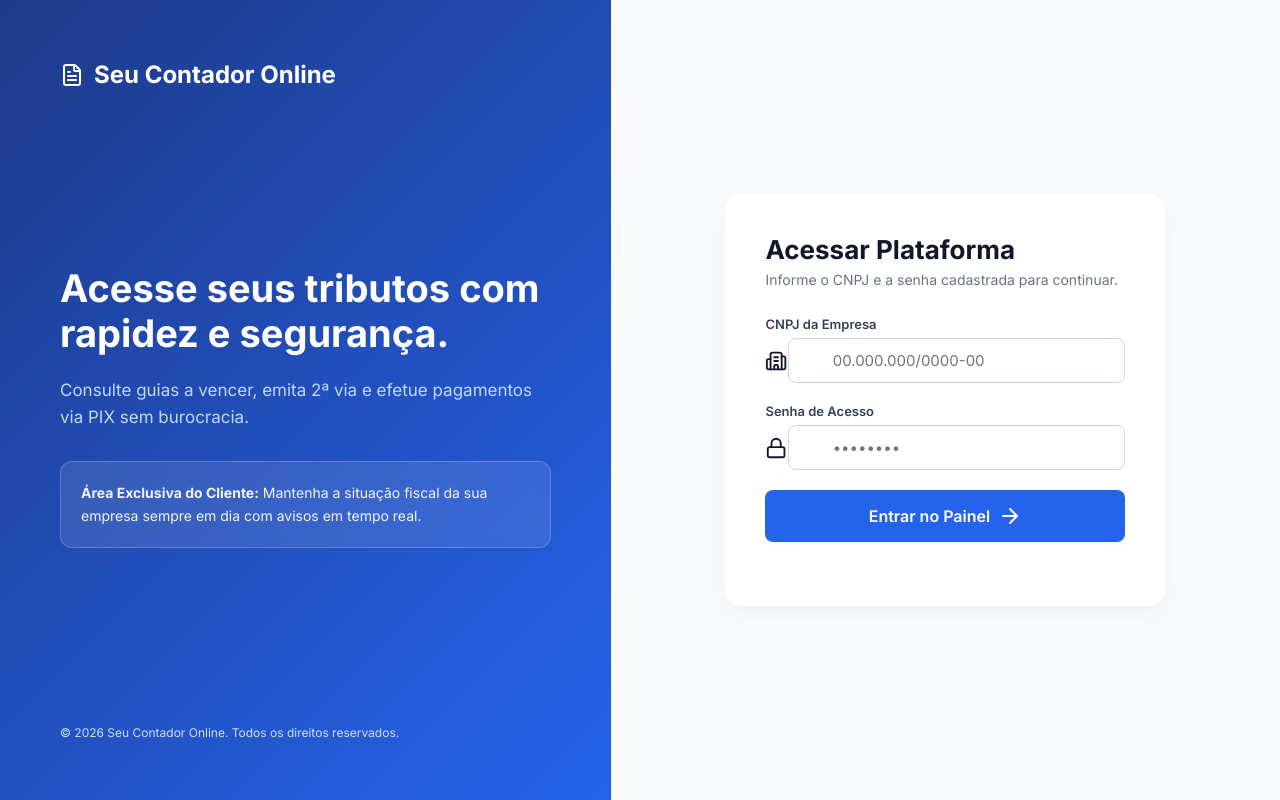
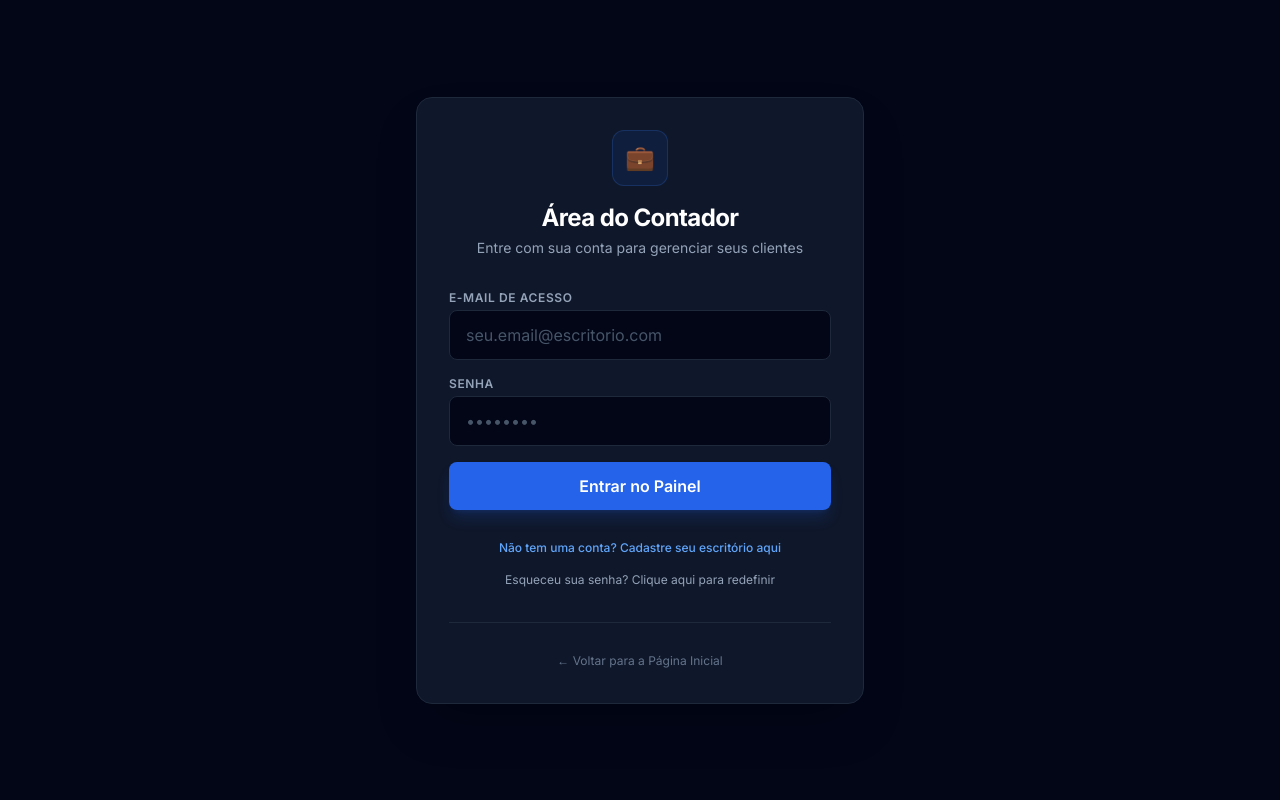
Before and after one commit to luisanardi/contadoronline, a website: page index.html in a window 1280 px wide. Drawn offline with nearby package versions, Linux system fonts and the light colour scheme.

Commit message:
Revamp login page layout and styles
Updated the HTML structure and styling for the login page, including changes to the title, added Tailwind CSS, and modified form elements for better user experience.

```diff
--- a/index.html
+++ b/index.html
@@ -1,226 +1,229 @@
 <!DOCTYPE html>
-<html lang="pt-br">
+<html lang="pt-BR">
 <head>
     <meta charset="UTF-8">
     <meta name="viewport" content="width=device-width, initial-scale=1.0">
-    <title>Login - Seu Contador Online</title>
-    <!-- Fonte Inter & Ícones Lucide -->
-    <link href="https://fonts.googleapis.com/css2?family=Inter:wght@300;400;500;600;700&display=swap" rel="stylesheet">
-    <script src="https://unpkg.com/lucide@latest"></script>
+    <title>Acesso do Contador - Painel Administrativo</title>
+    <script src="https://cdn.tailwindcss.com"></script>
+    <link href="https://fonts.googleapis.com/css2?family=Inter:wght@400;500;600;700&display=swap" rel="stylesheet">
     <style>
-        * { box-sizing: border-box; margin: 0; padding: 0; font-family: 'Inter', sans-serif; }
-        body { display: flex; min-height: 100vh; background-color: #f8fafc; color: #0f172a; }
-
-        /* Layout em Duas Colunas */
-        .container { display: flex; width: 100vw; height: 100vh; }
-
-        /* Banner Lateral (Destaque Visual) */
-        .brand-side {
-            flex: 1;
-            background: linear-gradient(135deg, #1e3a8a 0%, #2563eb 100%);
-            color: #ffffff;
-            display: flex;
-            flex-direction: column;
-            justify-content: space-between;
-            padding: 60px;
-        }
-        .brand-header { font-size: 24px; font-weight: 700; display: flex; align-items: center; gap: 10px; }
-        .brand-hero h1 { font-size: 38px; font-weight: 700; line-height: 1.2; margin-bottom: 20px; }
-        .brand-hero p { font-size: 17px; color: #bfdbfe; line-height: 1.6; }
-
-        .info-card {
-            background: rgba(255, 255, 255, 0.1);
-            backdrop-filter: blur(10px);
-            padding: 20px;
-            border-radius: 12px;
-            margin-top: 30px;
-            border: 1px solid rgba(255, 255, 255, 0.2);
-        }
-        .info-card p { font-size: 14px; color: #f1f5f9; }
-
-        /* Lado do Formulário */
-        .form-side { flex: 1.2; display: flex; align-items: center; justify-content: center; padding: 40px; overflow-y: auto; }
-        .form-card { width: 100%; max-width: 440px; background: #ffffff; padding: 40px; border-radius: 16px; box-shadow: 0 10px 25px -5px rgba(0, 0, 0, 0.05); }
-        .form-header { margin-bottom: 28px; }
-        .form-header h2 { font-size: 26px; font-weight: 700; color: #0f172a; }
-        .form-header p { font-size: 14px; color: #64748b; margin-top: 6px; }
-
-        /* Inputs e Grupos */
-        .input-group { margin-bottom: 20px; }
-        .input-group label { display: block; font-size: 13px; font-weight: 600; color: #334155; margin-bottom: 6px; }
-        .input-wrapper { position: relative; display: flex; align-items: center; }
-        .input-wrapper i { position: absolute; left: 14px; color: #94a3b8; width: 20px; height: 20px; }
-        .input-wrapper input {
-            width: 100%;
-            padding: 12px 14px 12px 44px;
-            border: 1px solid #cbd5e1;
-            border-radius: 8px;
-            font-size: 15px;
-            outline: none;
-            transition: all 0.2s ease;
-        }
-        .input-wrapper input:focus { border-color: #2563eb; box-shadow: 0 0 0 4px rgba(37, 99, 235, 0.1); }
-
-        /* Mensagem de Erro */
-        .error-message {
-            display: none;
-            background-color: #fef2f2;
-            color: #dc2626;
-            padding: 10px 14px;
-            border-radius: 6px;
-            font-size: 13px;
-            margin-bottom: 16px;
-            border: 1px solid #fecaca;
-        }
-
-        /* Botões */
-        .btn-submit {
-            width: 100%;
-            padding: 14px;
-            background-color: #2563eb;
-            color: #ffffff;
-            border: none;
-            border-radius: 8px;
-            font-size: 16px;
-            font-weight: 600;
-            cursor: pointer;
-            transition: background 0.2s ease;
-            display: flex;
-            justify-content: center;
-            align-items: center;
-            gap: 8px;
-        }
-        .btn-submit:hover { background-color: #1d4ed8; }
-
-        .footer-text { text-align: center; font-size: 14px; color: #64748b; margin-top: 24px; }
-        .footer-text a { color: #2563eb; text-decoration: none; font-weight: 600; }
-        .footer-text a:hover { text-decoration: underline; }
-
-        /* Responsividade para Celulares */
-        @media (max-width: 900px) {
-            .brand-side { display: none; }
-            .form-side { padding: 20px; }
-        }
+        body { font-family: 'Inter', sans-serif; }
     </style>
 </head>
-<body>
+<body class="bg-slate-950 text-slate-100 min-h-screen flex items-center justify-center p-4">
 
-<div class="container">
-    <!-- Lado Esquerdo - Visual -->
-    <div class="brand-side">
-        <div class="brand-header">
-            <i data-lucide="file-text"></i> Seu Contador Online
+    <div class="w-full max-w-md bg-slate-900 border border-slate-800 rounded-2xl shadow-2xl p-8">
+
+        <!-- Cabeçalho -->
+        <div class="text-center mb-8">
+            <div class="inline-flex items-center justify-center w-14 h-14 rounded-xl bg-blue-600/10 border border-blue-500/20 text-blue-400 mb-4 text-2xl font-bold">
+                💼
             </div>
-        <div class="brand-hero">
-            <h1>Acesse seus tributos com rapidez e segurança.</h1>
-            <p>Consulte guias a vencer, emita 2ª via e efetue pagamentos via PIX sem burocracia.</p>
-
-            <div class="info-card">
-                <p><strong>Área Exclusiva do Cliente:</strong> Mantenha a situação fiscal da sua empresa sempre em dia com avisos em tempo real.</p>
-            </div>
-        </div>
-        <div style="font-size: 12px; opacity: 0.8;">© 2026 Seu Contador Online. Todos os direitos reservados.</div>
+            <h1 id="titulo-pagina" class="text-2xl font-bold tracking-tight text-white">Área do Contador</h1>
+            <p id="subtitulo-pagina" class="text-sm text-slate-400 mt-1">Entre com sua conta para gerenciar seus clientes</p>
         </div>
 
-    <!-- Lado Direito - Formulário de Login -->
-    <div class="form-side">
-        <div class="form-card">
-            <div class="form-header">
-                <h2>Acessar Plataforma</h2>
-                <p>Informe o CNPJ e a senha cadastrada para continuar.</p>
+        <!-- Alerta de Erro / Sucesso -->
+        <div id="mensagem-alerta" class="hidden mb-6 p-3 rounded-lg text-sm font-medium"></div>
+
+        <!-- Formulário de Login -->
+        <form id="form-login" class="space-y-4">
+            <div>
+                <label class="block text-xs font-semibold uppercase tracking-wider text-slate-400 mb-1">E-mail de Acesso</label>
+                <input type="email" id="login-email" required class="w-full bg-slate-950 border border-slate-800 rounded-lg px-4 py-3 text-white placeholder-slate-600 focus:outline-none focus:border-blue-500 transition-colors" placeholder="seu.email@escritorio.com">
             </div>
 
-            <!-- Caixa de Alerta de Erro -->
-            <div class="error-message" id="errorMessage">CNPJ ou senha inválidos.</div>
+            <div>
+                <label class="block text-xs font-semibold uppercase tracking-wider text-slate-400 mb-1">Senha</label>
+                <input type="password" id="login-senha" required class="w-full bg-slate-950 border border-slate-800 rounded-lg px-4 py-3 text-white placeholder-slate-600 focus:outline-none focus:border-blue-500 transition-colors" placeholder="••••••••">
+            </div>
 
-            <form id="formLogin" onsubmit="fazerLogin(event)">
-                <!-- CNPJ -->
-                <div class="input-group">
-                    <label for="cnpj">CNPJ da Empresa</label>
-                    <div class="input-wrapper">
-                        <i data-lucide="building-2"></i>
-                        <input type="text" id="cnpj" name="cnpj" placeholder="00.000.000/0000-00" maxlength="18" required onkeyup="mascaraCNPJ(this)">
+            <button type="submit" class="w-full bg-blue-600 hover:bg-blue-500 text-white font-semibold py-3 rounded-lg transition-colors shadow-lg shadow-blue-600/20">
+                Entrar no Painel
+            </button>
+        </form>
+
+        <!-- Formulário de Cadastro (Oculto Inicialmente) -->
+        <form id="form-cadastro" class="space-y-4 hidden">
+            <div>
+                <label class="block text-xs font-semibold uppercase tracking-wider text-slate-400 mb-1">Nome do Escritório / Contador</label>
+                <input type="text" id="cad-nome" class="w-full bg-slate-950 border border-slate-800 rounded-lg px-4 py-3 text-white placeholder-slate-600 focus:outline-none focus:border-blue-500 transition-colors" placeholder="Ex: Contabilidade Silva">
+            </div>
+
+            <div>
+                <label class="block text-xs font-semibold uppercase tracking-wider text-slate-400 mb-1">E-mail Profissional</label>
+                <input type="email" id="cad-email" class="w-full bg-slate-950 border border-slate-800 rounded-lg px-4 py-3 text-white placeholder-slate-600 focus:outline-none focus:border-blue-500 transition-colors" placeholder="contato@escritorio.com">
+            </div>
+
+            <div>
+                <label class="block text-xs font-semibold uppercase tracking-wider text-slate-400 mb-1">Criar Senha</label>
+                <input type="password" id="cad-senha" class="w-full bg-slate-950 border border-slate-800 rounded-lg px-4 py-3 text-white placeholder-slate-600 focus:outline-none focus:border-blue-500 transition-colors" placeholder="••••••••">
+            </div>
+
+            <button type="submit" class="w-full bg-emerald-600 hover:bg-emerald-500 text-white font-semibold py-3 rounded-lg transition-colors shadow-lg shadow-emerald-600/20">
+                Cadastrar Escritório
+            </button>
+        </form>
+
+        <!-- Formulário de Recuperação de Senha (Oculto Inicialmente) -->
+        <form id="form-recuperar" class="space-y-4 hidden">
+            <div>
+                <label class="block text-xs font-semibold uppercase tracking-wider text-slate-400 mb-1">E-mail Cadastrado</label>
+                <input type="email" id="rec-email" class="w-full bg-slate-950 border border-slate-800 rounded-lg px-4 py-3 text-white placeholder-slate-600 focus:outline-none focus:border-blue-500 transition-colors" placeholder="seu.email@escritorio.com">
+            </div>
+
+            <div>
+                <label class="block text-xs font-semibold uppercase tracking-wider text-slate-400 mb-1">Nova Senha</label>
+                <input type="password" id="rec-nova-senha" class="w-full bg-slate-950 border border-slate-800 rounded-lg px-4 py-3 text-white placeholder-slate-600 focus:outline-none focus:border-blue-500 transition-colors" placeholder="••••••••">
+            </div>
+
+            <button type="submit" class="w-full bg-amber-600 hover:bg-amber-500 text-white font-semibold py-3 rounded-lg transition-colors shadow-lg shadow-amber-600/20">
+                Redefinir Senha
+            </button>
+        </form>
+
+        <!-- Alternadores (Login, Cadastro e Recuperação) -->
+        <div class="mt-6 space-y-2 text-center">
+            <div>
+                <button id="btn-alternar" type="button" onclick="alternarModo('cadastro')" class="text-xs text-blue-400 hover:text-blue-300 font-medium transition-colors">
+                    Não tem uma conta? Cadastre seu escritório aqui
+                </button>
+            </div>
+            <div>
+                <button id="btn-esqueci" type="button" onclick="alternarModo('recuperar')" class="text-xs text-slate-400 hover:text-slate-300 transition-colors">
+                    Esqueceu sua senha? Clique aqui para redefinir
+                </button>
             </div>
         </div>
 
-                <!-- Senha -->
-                <div class="input-group">
-                    <label for="senha">Senha de Acesso</label>
-                    <div class="input-wrapper">
-                        <i data-lucide="lock"></i>
-                        <input type="password" id="senha" name="senha" placeholder="••••••••" required>
-                    </div>
+        <div class="mt-8 pt-6 border-t border-slate-800 text-center">
+            <a href="index.html" class="text-xs text-slate-500 hover:text-slate-400 transition-colors">← Voltar para a Página Inicial</a>
         </div>
 
-                <!-- Botão Enviar -->
-                <button type="submit" class="btn-submit" id="btnSubmit">
-                    Entrar no Painel <i data-lucide="arrow-right"></i>
-                </button>
-            </form>
-
-            <div class="footer-text">
-
-            </div>
-        </div>
-    </div>
     </div>
 
-<!-- Script de Autenticação -->
     <script>
-    lucide.createIcons();
+        function alternarModo(tipo) {
+            const formLogin = document.getElementById('form-login');
+            const formCadastro = document.getElementById('form-cadastro');
+            const formRecuperar = document.getElementById('form-recuperar');
+            const titulo = document.getElementById('titulo-pagina');
+            const subtitulo = document.getElementById('subtitulo-pagina');
+            const btnAlternar = document.getElementById('btn-alternar');
+            const btnEsqueci = document.getElementById('btn-esqueci');
+            const alerta = document.getElementById('mensagem-alerta');
 
-    // Máscara dinâmica de CNPJ
-    function mascaraCNPJ(v) {
-        v.value = v.value.replace(/\D/g, "");
-        v.value = v.value.replace(/^(\d{2})(\d)/, "$1.$2");
-        v.value = v.value.replace(/^(\d{2})\.(\d{3})(\d)/, "$1.$2.$3");
-        v.value = v.value.replace(/\.(\d{3})(\d)/, ".$1/$2");
-        v.value = v.value.replace(/(\d{4})(\d)/, "$1-$2");
+            alerta.classList.add('hidden');
+            formLogin.classList.add('hidden');
+            formCadastro.classList.add('hidden');
+            formRecuperar.classList.add('hidden');
+
+            if (tipo === 'cadastro') {
+                formCadastro.classList.remove('hidden');
+                titulo.textContent = 'Novo Escritório';
+                subtitulo.textContent = 'Cadastre-se para gerenciar seus clientes';
+                btnAlternar.textContent = 'Já tem uma conta? Faça login aqui';
+                btnAlternar.setAttribute('onclick', "alternarModo('login')");
+                btnEsqueci.classList.remove('hidden');
+            } else if (tipo === 'recuperar') {
+                formRecuperar.classList.remove('hidden');
+                titulo.textContent = 'Redefinir Senha';
+                subtitulo.textContent = 'Digite sua nova senha de acesso';
+                btnAlternar.textContent = 'Lembrou a senha? Faça login aqui';
+                btnAlternar.setAttribute('onclick', "alternarModo('login')");
+                btnEsqueci.classList.add('hidden');
+            } else {
+                formLogin.classList.remove('hidden');
+                titulo.textContent = 'Área do Contador';
+                subtitulo.textContent = 'Entre com sua conta para gerenciar seus clientes';
+                btnAlternar.textContent = "Não tem uma conta? Cadastre seu escritório aqui";
+                btnAlternar.setAttribute('onclick', "alternarModo('cadastro')");
+                btnEsqueci.classList.remove('hidden');
+            }
         }
 
-    // Função de Integração com a API de Backend (Rota Relativa corrigida)
-    async function fazerLogin(event) {
-        event.preventDefault();
+        function mostrarAlerta(texto, tipo) {
+            const alerta = document.getElementById('mensagem-alerta');
+            alerta.textContent = texto;
+            alerta.classList.remove('hidden', 'bg-red-500/10', 'border-red-500/20', 'text-red-400', 'bg-emerald-500/10', 'border-emerald-500/20', 'text-emerald-400');
 
-        const cnpj = document.getElementById('cnpj').value;
-        const senha = document.getElementById('senha').value;
-        const errorMessage = document.getElementById('errorMessage');
-        const btnSubmit = document.getElementById('btnSubmit');
+            if (tipo === 'erro') {
+                alerta.classList.add('bg-red-500/10', 'border', 'border-red-500/20', 'text-red-400');
+            } else {
+                alerta.classList.add('bg-emerald-500/10', 'border', 'border-emerald-500/20', 'text-emerald-400');
+            }
+        }
 
-        errorMessage.style.display = 'none';
-        btnSubmit.disabled = true;
-        btnSubmit.innerHTML = 'Autenticando...';
+        // Login
+        document.getElementById('form-login').addEventListener('submit', async (e) => {
+            e.preventDefault();
+            const email = document.getElementById('login-email').value;
+            const senha = document.getElementById('login-senha').value;
 
             try {
-            const response = await fetch('/api/login', {
+                const resposta = await fetch('/api/contador/login', {
                     method: 'POST',
                     headers: { 'Content-Type': 'application/json' },
-                body: JSON.stringify({ cnpj, senha })
+                    body: JSON.stringify({ email, senha })
                 });
 
-            const data = await response.json();
+                const dados = await resposta.json();
+                if (!resposta.ok) throw new Error(dados.erro || 'Erro ao fazer login.');
 
-            if (response.ok) {
-                // Guarda o Token JWT e dados no localStorage do navegador
-                localStorage.setItem('token', data.token);
-                localStorage.setItem('empresa', JSON.stringify(data.empresa));
+                localStorage.setItem('tokenContador', dados.token);
+                localStorage.setItem('nomeEscritorio', dados.nomeEscritorio || 'Escritório');
+                window.location.href = 'admin.html';
+            } catch (erro) {
+                mostrarAlerta(erro.message, 'erro');
+            }
+        });
 
-                // Redireciona para o Painel de Impostos
-                window.location.href = 'dashboard.html';
-            } else {
-                errorMessage.textContent = data.erro || 'Erro ao realizar login.';
-                errorMessage.style.display = 'block';
+        // Cadastro
+        document.getElementById('form-cadastro').addEventListener('submit', async (e) => {
+            e.preventDefault();
+            const nomeEscritorio = document.getElementById('cad-nome').value;
+            const email = document.getElementById('cad-email').value;
+            const senha = document.getElementById('cad-senha').value;
+
+            try {
+                const resposta = await fetch('/api/contador/cadastro', {
+                    method: 'POST',
+                    headers: { 'Content-Type': 'application/json' },
+                    body: JSON.stringify({ nomeEscritorio, email, senha })
+                });
+
+                const dados = await resposta.json();
+                if (!resposta.ok) throw new Error(dados.erro || 'Erro ao cadastrar.');
+
+                mostrarAlerta(dados.mensagem, 'sucesso');
+                setTimeout(() => alternarModo('login'), 1500);
+            } catch (erro) {
+                mostrarAlerta(erro.message, 'erro');
             }
-        } catch (error) {
-            errorMessage.textContent = 'Não foi possível conectar ao servidor.';
-            errorMessage.style.display = 'block';
-        } finally {
-            btnSubmit.disabled = false;
-            btnSubmit.innerHTML = 'Entrar no Painel <i data-lucide="arrow-right"></i>';
-            lucide.createIcons();
+        });
+
+        // Recuperar Senha
+        document.getElementById('form-recuperar').addEventListener('submit', async (e) => {
+            e.preventDefault();
+            const email = document.getElementById('rec-email').value;
+            const novaSenha = document.getElementById('rec-nova-senha').value;
+
+            try {
+                const resposta = await fetch('/api/contador/esqueci-senha', {
+                    method: 'POST',
+                    headers: { 'Content-Type': 'application/json' },
+                    body: JSON.stringify({ email, novaSenha })
+                });
+
+                const dados = await resposta.json();
+                if (!resposta.ok) throw new Error(dados.erro || 'Erro ao redefinir senha.');
+
+                mostrarAlerta(dados.mensagem, 'sucesso');
+                setTimeout(() => alternarModo('login'), 2000);
+            } catch (erro) {
+                mostrarAlerta(erro.message, 'erro');
             }
-    }
+        });
     </script>
-
 </body>
 </html>
```
Lines whose indentation alone changed are shown as unchanged.
